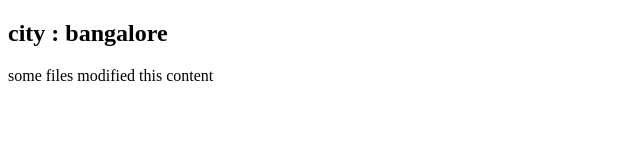
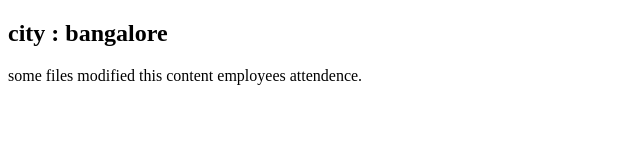
Before and after one commit to pradeepas75/taskofgit, a plain HTML site: page index.html in a window 1280 px wide. Shown: the whole page, without its empty margins (0-640 px from the left). Drawn offline with Linux system fonts and the light colour scheme.

Commit message:
Update index.html

```diff
--- a/index.html
+++ b/index.html
@@ -10,7 +10,8 @@
 
     <h2>city : bangalore</h2>
 
-    <p>some files modified this content</p>
+    <p>some files modified this content employees attendence.</p>
+
 
 
 </body>
```
